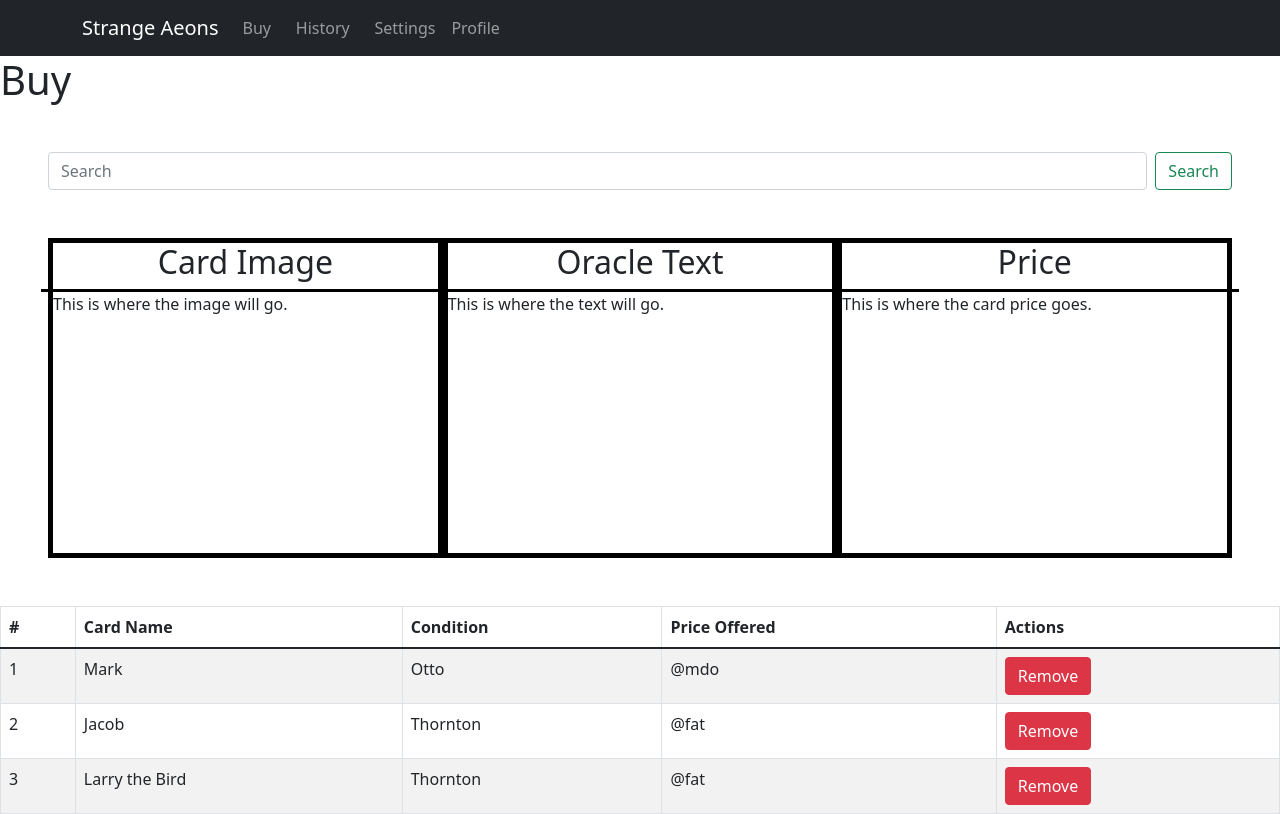
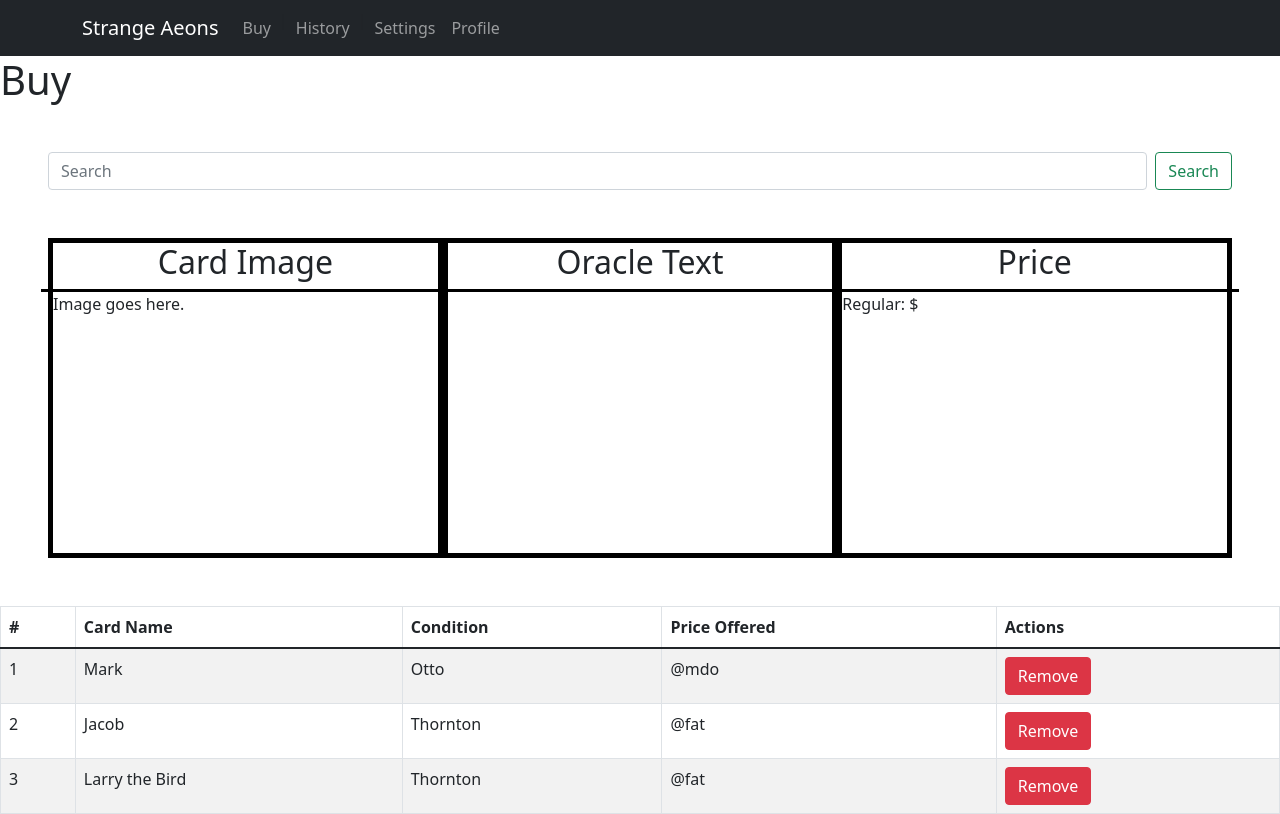
Before and after one commit to anthony-devarti/sa-floortrader, a React (Create React App) app: page / in a window 1280 px wide. Built offline with nearby package versions, Linux system fonts and the light colour scheme.

Commit message:
set up visualiser partially

```diff
--- a/src/Routes/buy.jsx
+++ b/src/Routes/buy.jsx
@@ -7,7 +7,6 @@ export default function Buy(){
         <div className="buy">
         <h1>Buy</h1>
         <Search />
-        <Visualizer />
         <Cart />
         </div>
     )
--- a/src/Search.js
+++ b/src/Search.js
@@ -1,5 +1,6 @@
 import { useEffect, useState } from "react";
 import { Form, FormControl, Button } from "react-bootstrap"
+import Visualizer from "./Visualizer";
 
 export default function Search() {
 
@@ -57,6 +58,7 @@ export default function Search() {
                     <Button variant="outline-success" onClick={(e) => handleSearch(e)}>Search</Button>
                 </Form>
             </div>
+            <Visualizer currentCard={currentCard}/>
         </>
     )
 }
--- a/src/Visualizer.js
+++ b/src/Visualizer.js
@@ -1,6 +1,8 @@
 import { Col, Row } from "react-bootstrap"
 
-export default function Visualizer(){
+export default function Visualizer(currentCard){
+    console.log(currentCard)
+
     return(
         <div className="visualizer">
             <Col className="cell">
@@ -8,7 +10,7 @@ export default function Visualizer(){
                     <h2>Card Image</h2>
                 </Row>
                 <Row>
-                    <p>This is where the image will go.</p>
+                    <p>Image goes here.</p>
                 </Row>
             </Col>
             <Col className="cell">
@@ -16,7 +18,7 @@ export default function Visualizer(){
                     <h2>Oracle Text</h2>
                 </Row>
                 <Row>
-                    <p>This is where the text will go.</p>
+                    <p>{currentCard.currentCard.text}</p>
                 </Row>
             </Col>
             <Col className="cell">
@@ -24,7 +26,7 @@ export default function Visualizer(){
                     <h2>Price</h2>
                 </Row>
                 <Row>
-                    <p>This is where the card price goes.</p>
+                    <p>Regular: ${currentCard.currentCard.price}</p>
                 </Row>
             </Col>
         </div>
```
